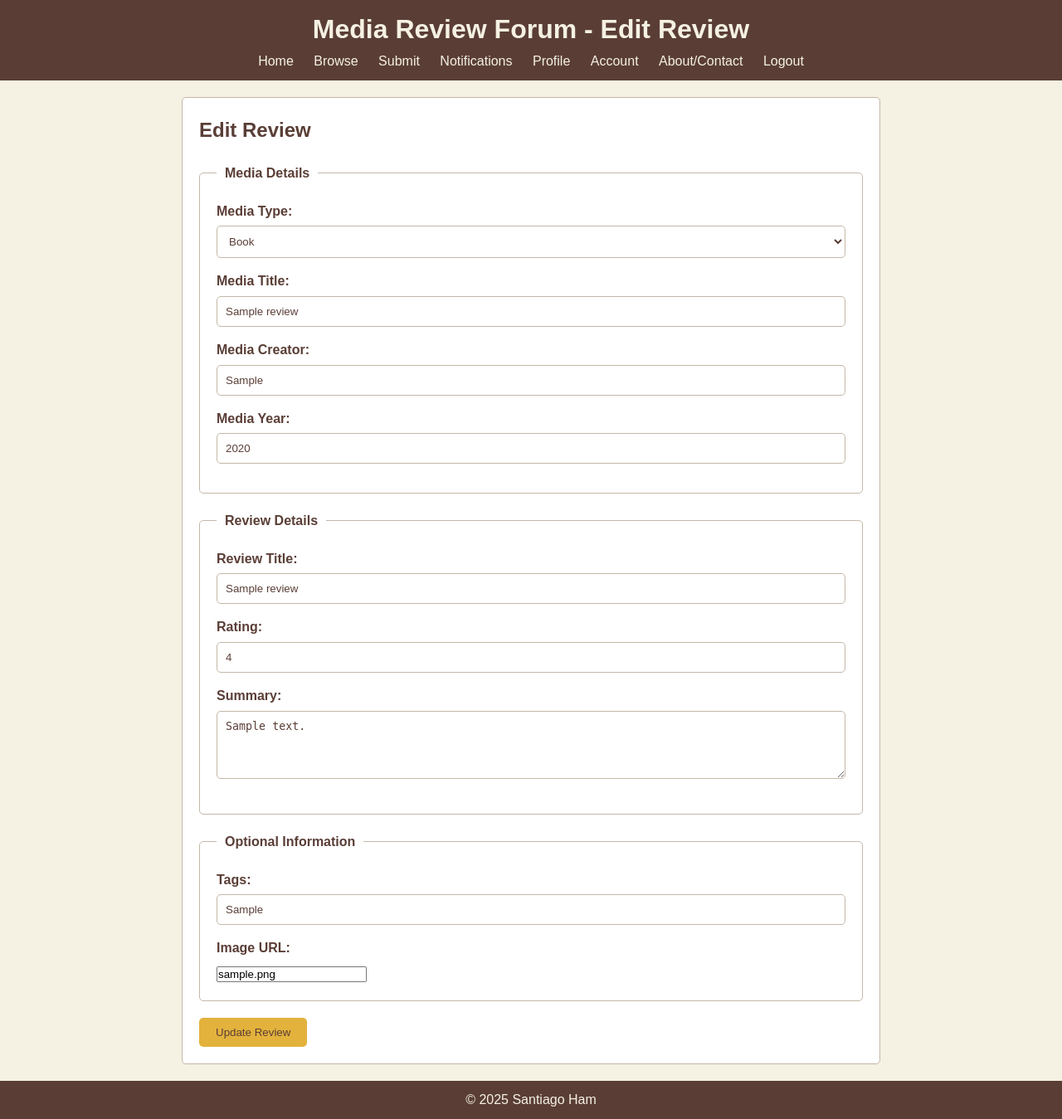
After one commit to Mercutio3/mediaforum-project, a PHP site: page /edit-review.php?id=1 in a window 1280 px wide. The commit adds this page. Shown: the whole page at 83% size. Run offline with PHP 8.4, Linux system fonts and the light colour scheme; the visitor is signed in with stand-in values (Sample User, id 1); tables that the repository leaves empty or names only in its code hold one stand-in row (values such as "Sample post").

Commit message:
Added edit review and search funciton. Removed search.html

```diff
--- a/about.html
+++ b/about.html
@@ -16,7 +16,6 @@
                 <ul>
                     <li><a href="index.html">Home</a></li>
                     <li><a href="browse.html">Browse</a></li>
-                    <li><a href="search.html">Search</a></li>
                     <li><a href="submit.php">Submit</a></li>
                     <li><a href="notifications.php">Notifications</a></li>
                     <li><a href="profile.php">Profile</a></li>
--- a/account.php
+++ b/account.php
@@ -28,7 +28,6 @@ $email = $_SESSION["email"];
                 <ul>
                     <li><a href="index.html">Home</a></li>
                     <li><a href="browse.html">Browse</a></li>
-                    <li><a href="search.html">Search</a></li>
                     <li><a href="submit.php">Submit</a></li>
                     <li><a href="notifications.php">Notifications</a></li>
                     <li><a href="profile.php">Profile</a></li>
--- a/browse.html
+++ b/browse.html
@@ -15,7 +15,6 @@
                 <ul>
                     <li><a href="index.html">Home</a></li>
                     <li><a href="browse.html">Browse</a></li>
-                    <li><a href="search.html">Search</a></li>
                     <li><a href="submit.php">Submit</a></li>
                     <li><a href="notifications.php">Notifications</a></li>
                     <li><a href="profile.php">Profile</a></li>
@@ -27,8 +26,8 @@
         </header>
         <main>
             <section id="search-bar">
-                <form action="/search" method="GET">
-                    <input type="text" name="query" placeholder="Search..." aria-label="Search reviews">
+                <form id="search-form">
+                    <input type="text" id="search-query" name="query" placeholder="Search for reviews..." aria-label="Search reviews">
                     <button type="submit">Search</button>
                 </form>
             </section>
--- /dev/null
+++ b/css/edit-review.css
@@ -0,0 +1,73 @@
+main {
+    max-width: 800px;
+    margin: 20px auto;
+    padding: 20px;
+    border: 1px solid #C4B7A8;
+    border-radius: 5px;
+    background: #FFF;
+    color: #5A3E36;
+}
+
+h2 {
+    margin-bottom: 20px;
+    color: #5A3E36
+}
+
+#edit-review-form fieldset {
+    margin-bottom: 20px;
+    padding: 20px;
+    border: 1px solid #C4B7A8;
+    border-radius: 5px;
+    background: #FFF;
+}
+
+#edit-review-form legend {
+    font-weight: bold;
+    padding: 0 10px;
+    color: #5A3E36;
+}
+
+#edit-review-form label {
+    display: block;
+    margin-bottom: 5px;
+    font-weight: bold;
+    color: #5A3E36;
+}
+
+#edit-review-form input[type="text"], #edit-review-form input[type="number"], #edit-review-form select, #edit-review-form textarea {
+    width: 100%;
+    padding: 10px;
+    margin-bottom: 15px;
+    border: 1px solid #C4B7A8;
+    border-radius: 5px;
+    background: #FFF;
+    color: #5A3E36;
+    transition: border-color 0.3s ease;
+}
+
+#edit-review-form input[type="text"]:focus, #edit-review-form input[type="number"]:focus, #edit-review-form select:focus, #edit-review-form textarea:focus{
+    border-color: #E3B23C;
+    outline: none;
+}
+
+#edit-review-form textarea {
+    resize: vertical;
+}
+
+#edit-review-form button {
+    background: #E3B23C;
+    color: #5A3E36;
+    padding: 10px 20px;
+    border: none;
+    border-radius: 5px;
+    cursor: pointer;
+    transition: background 0.3s ease;
+}
+
+#edit-review-form button:hover {
+    background: #D49C2E;
+}
+
+#edit-review-form button:active {
+    background: #F0C86E;
+}
--- /dev/null
+++ b/edit-review.php
@@ -0,0 +1,156 @@
+<?php
+session_start();
+
+if(!isset($_SESSION["user_id"])){
+    header("Location: login.html");
+    exit();
+}
+
+require "php/config.php";
+
+$reviewId = isset($_GET["id"]) ? intval($_GET["id"]) : 0;
+
+if($reviewId === 0) {
+    die("Review ID invalid.");
+}
+
+try {
+    $stmt = $conn->prepare("
+        SELECT id, title, media_type, media_title, media_creator, media_year, rating, summary, tags, image_url
+        FROM reviews
+        WHERE id = :review_id AND user_id = :user_id
+    ");
+    $stmt->execute(["review_id" => $reviewId, "user_id" => $_SESSION["user_id"]]);
+    $review = $stmt->fetch(PDO::FETCH_ASSOC);
+    if(!$review){
+        die("Missing review or editing permission.");
+    }
+} catch (PDOException $e) {
+    die("Error fetching review: " . $e->getMessage());
+}
+
+if($_SERVER["REQUEST_METHOD"] === "POST"){
+    $title = trim($_POST["title"]);
+    $mediaType = trim($_POST["media_type"]);
+    $mediaTitle = trim($_POST["media_title"]);
+    $mediaCreator = trim($_POST["media_creator"]);
+    $mediaYear = intval($_POST["media_year"]);
+    $rating = intval($_POST["rating"]);
+    $summary = trim($_POST["summary"]);
+    $tags = trim($_POST["tags"]);
+    $imageUrl = trim($_POST["image_url"]);
+
+    if(empty($title) || empty($mediaType) || empty($mediaTitle) || empty($mediaCreator) || $mediaYear < 0 || $mediaYear > 2025 || $rating < 1 || $rating > 5 || empty($summary)) {
+        die("Please fill all fields correctly.");
+    }
+
+    try {
+        $stmt = $conn->prepare("
+            UPDATE reviews
+            SET title = :title,
+                media_type = :media_type,
+                media_title = :media_title,
+                media_creator = :media_creator,
+                media_year = :media_year,
+                rating = :rating,
+                summary = :summary,
+                tags = :tags,
+                image_url = :image_url
+            WHERE id = :review_id AND user_id = :user_id
+        ");
+        $stmt->execute([
+            "title" => $title,
+            "media_type" => $mediaType,
+            "media_title" => $mediaTitle,
+            "media_creator" => $mediaCreator,
+            "media_year" => $mediaYear,
+            "rating" => $rating,
+            "summary" => $summary,
+            "tags" => $tags,
+            "image_url" => $imageUrl,
+            "review_id" => $reviewId,
+            "user_id" => $_SESSION["user_id"]
+        ]);
+
+        //Go back to profile after updating
+        header("Location: profile.php");
+        exit();
+    } catch (PDOException $e) {
+        die("Error updating review: " . $e->getMessage());
+    }
+}
+?>
+
+<!DOCTYPE html>
+<html lang = "en">
+    <head>
+        <title>Media Review Forum - Edit Review</title>
+        <meta name="viewport" content="width=device-width, initial-scale=1.0">
+        <link rel="stylesheet" type="text/css" href="css/global.css">
+        <link rel="stylesheet" type="text/css" href="css/edit-review.css">
+    </head>
+    <body>
+        <header>
+            <h1>Media Review Forum - Edit Review</h1>
+            <nav>
+                <ul>
+                    <li><a href="index.html">Home</a></li>
+                    <li><a href="browse.html">Browse</a></li>
+                    <li><a href="submit.php">Submit</a></li>
+                    <li><a href="notifications.php">Notifications</a></li>
+                    <li><a href="profile.php">Profile</a></li>
+                    <li><a href="account.php">Account</a></li>
+                    <li><a href="about.html">About/Contact</a></li>
+                    <li><a href="logout.php">Logout</a></li>
+                </ul>
+            </nav>
+        </header>
+        <main>
+            <h2>Edit Review</h2>
+            <form id="edit-review-form" method="POST" enctype="multipart/form-data">
+                <fieldset>
+                    <legend>Media Details</legend>
+                    <label for="media_type">Media Type:</label>
+                    <select id="media_type" name="media_type" required>
+                        <option value="book" <?php echo $review["media_type"] === "book" ? "selected" : ""; ?>>Book</option>
+                        <option value="movie" <?php echo $review["media_type"] === "movie" ? "selected" : ""; ?>>Movie</option>
+                        <option value="tv-show" <?php echo $review["media_type"] === "tv-show" ? "selected" : ""; ?>>TV Show</option>
+                    </select>
+
+                    <label for="media_title">Media Title:</label>
+                    <input type="text" id="media_title" name="media_title" value="<?php echo htmlspecialchars($review["media_title"]); ?>" required>
+
+                    <label for="media_creator">Media Creator:</label>
+                    <input type="text" id="media_creator" name="media_creator" value="<?php echo htmlspecialchars($review["media_creator"]); ?>" required>
+
+                    <label for="media_year">Media Year:</label>
+                    <input type="number" id="media_year" name="media_year" value="<?php echo htmlspecialchars($review["media_year"]); ?>" min="0", max="2025" required>
+                </fieldset>
+
+                <fieldset>
+                    <legend>Review Details</legend>
+                    <label for="title">Review Title:</label>
+                    <input type="text" id="title" name="title" value="<?php echo htmlspecialchars($review["title"]); ?>" required>
+
+                    <label for="rating">Rating:</label>
+                    <input type="number" id="rating" name="rating" value="<?php echo htmlspecialchars($review["rating"]); ?>" min="1", max="5" required>
+                    <label for="summary">Summary:</label>
+                    <textarea id="summary" name="summary" rows="4" required><?php echo htmlspecialchars($review["summary"]); ?></textarea>
+                </fieldset>
+
+                <fieldset>
+                    <legend>Optional Information</legend>
+                    <label for="tags">Tags:</label>
+                    <input type="text" id="tags" name="tags" value="<?php echo htmlspecialchars($review["tags"]); ?>">
+                    <label for="image_url">Image URL:</label>
+                    <input type="url" id="image_url" name="image_url" value="<?php echo htmlspecialchars($review["image_url"]); ?>">
+                </fieldset>
+
+                <button type="submit">Update Review</button>
+            </form>
+        </main>
+        <footer>
+            <p>&copy 2025 Santiago Ham</p>
+        </footer>
+    </body>
+</html>
--- a/index.html
+++ b/index.html
@@ -18,7 +18,6 @@
                 <ul>
                     <li><a href="index.html">Home</a></li>
                     <li><a href="browse.html">Browse</a></li>
-                    <li><a href="search.html">Search</a></li>
                     <li><a href="submit.php">Submit</a></li>
                     <li><a href="notifications.php">Notifications</a></li>
                     <li><a href="profile.php">Profile</a></li>
--- a/login.html
+++ b/login.html
@@ -18,7 +18,6 @@ to enable liking and commenting on reviews. -->
                 <ul>
                     <li><a href="index.html">Home</a></li>
                     <li><a href="browse.html">Browse</a></li>
-                    <li><a href="search.html">Search</a></li>
                     <li><a href="submit.php">Submit</a></li>
                     <li><a href="notifications.php">Notifications</a></li>
                     <li><a href="profile.php">Profile</a></li>
--- a/notifications.php
+++ b/notifications.php
@@ -25,7 +25,6 @@ if(!isset($_SESSION["user_id"])) {
                 <ul>
                     <li><a href="index.html">Home</a></li>
                     <li><a href="browse.html">Browse</a></li>
-                    <li><a href="search.html">Search</a></li>
                     <li><a href="submit.php">Submit</a></li>
                     <li><a href="notifications.php">Notifications</a></li>
                     <li><a href="profile.php">Profile</a></li>
--- a/profile.php
+++ b/profile.php
@@ -90,7 +90,6 @@ try {
                 <ul>
                     <li><a href="index.html">Home</a></li>
                     <li><a href="browse.html">Browse</a></li>
-                    <li><a href="search.html">Search</a></li>
                     <li><a href="submit.php">Submit</a></li>
                     <li><a href="notifications.php">Notifications</a></li>
                     <li><a href="profile.php">Profile</a></li>
@@ -157,7 +156,7 @@ try {
                             <footer>
                                 <span>Published on <?php echo date("F j, Y", strtotime($review["created_at"])); ?></span>
                                 <?php if ($profileUserId === $_SESSION["user_id"]): ?>
-                                    <a href="editReview.html?id=<?php echo $review["id"]; ?>">Edit</a>
+                                    <a href="edit-review.php?id=<?php echo $review["id"]; ?>">Edit</a>
                                     <button class="delete-review">Delete</button>
                                 <?php endif; ?>
                             </footer>
--- a/register.html
+++ b/register.html
@@ -15,7 +15,6 @@
                 <ul>
                     <li><a href="index.html">Home</a></li>
                     <li><a href="browse.html">Browse</a></li>
-                    <li><a href="search.html">Search</a></li>
                     <li><a href="submit.php">Submit</a></li>
                     <li><a href="notifications.php">Notifications</a></li>
                     <li><a href="profile.php">Profile</a></li>
--- a/review.html
+++ b/review.html
@@ -16,7 +16,6 @@
                 <ul>
                     <li><a href="index.html">Home</a></li>
                     <li><a href="browse.html">Browse</a></li>
-                    <li><a href="search.html">Search</a></li>
                     <li><a href="submit.php">Submit</a></li>
                     <li><a href="notifications.php">Notifications</a></li>
                     <li><a href="profile.php">Profile</a></li>
--- a/submit.php
+++ b/submit.php
@@ -50,10 +50,10 @@ if(!isset($_SESSION["user_id"])){
                     <label for="media-title">Title:</label>
                     <input type="text" id="media-title" name="media_title" placeholder="Enter title..." required>
 
-                    <label for="media-title">Creator:</label>
+                    <label for="media-creator">Creator:</label>
                     <input type="text" id="media-creator" name="media_creator" placeholder="Enter creator..." required>
 
-                    <label for="media-title">Year:</label>
+                    <label for="media-year">Year:</label>
                     <input type="number" id="media-year" name="media_year" min="0" max="2025" placeholder="Enter year..." required>
                 </fieldset>
 
```
Also changed, not shown: javascript/browse.js (+21 -2 lines), php/browse.php (+17 -2 lines), search.html (deleted, +0 -31 lines).
